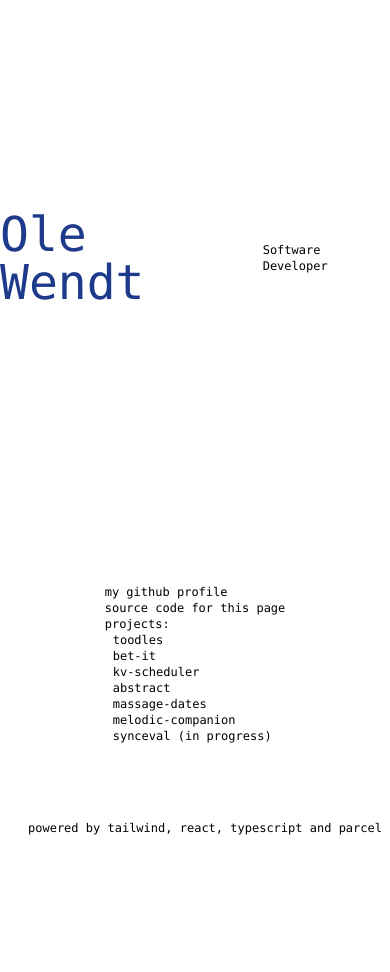
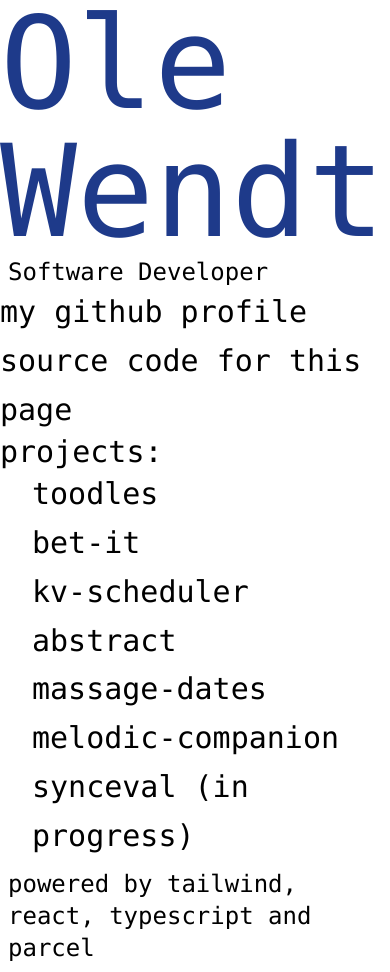
Before and after one commit to WendtOle/home-page, a React (Vite) app: page / in a window 390 px wide. Before the commit the page ends 844 px from the top, so only its background shows below. Built offline with nearby package versions, Linux system fonts and the light colour scheme.

Commit message:
Mobile first styling

```diff
--- a/src/App.tsx
+++ b/src/App.tsx
@@ -6,13 +6,13 @@ import { Header } from "./Header";
 export function App() {
   return (
     <div className="flex flex-col h-screen space-between">
-      <div className="flex items-center justify-center space-x-2 basis-5/8">
+      <div className="flex items-center justify-center basis-1/2 md:basis-5/8">
         <Header />
       </div>
-      <div className="flex basis-3/8">
+      <div className="flex basis-1/2 md:basis-3/8">
         <Content />
       </div>
-      <div className="flex justify-end p-2 flex-col items-end">
+      <div className="flex justify-end p-2 flex-col items-center md:items-end">
         <Footer />
       </div>
     </div>
--- a/src/Footer.tsx
+++ b/src/Footer.tsx
@@ -2,10 +2,8 @@ import React from "react";
 
 export const Footer = () => {
   return (
-    <div>
-      <p className="font-mono text-xs">
-        powered by tailwind, react, typescript and parcel
-      </p>
-    </div>
+    <p className="font-mono text-2xl md:text-xs">
+      powered by tailwind, react, typescript and parcel
+    </p>
   );
 };
--- a/src/Header.tsx
+++ b/src/Header.tsx
@@ -2,9 +2,11 @@ import React from "react";
 
 export const Header = () => {
   return (
-    <>
-      <h1 className="text-blue-900 text-5xl font-mono">Ole Wendt</h1>
-      <p className="font-mono text-xs">Software Developer</p>
-    </>
+    <div className="flex space-x-2 flex-col md:flex-row">
+      <h1 className="text-blue-900 text-9xl md:text-5xl font-mono">
+        Ole Wendt
+      </h1>
+      <p className="font-mono text-2xl md:text-xs">Software Developer</p>
+    </div>
   );
 };
--- a/src/Link.tsx
+++ b/src/Link.tsx
@@ -3,7 +3,7 @@ import React from "react";
 export const Link = (props: { href: string; name: string }) => {
   return (
     <a
-      className="font-mono text-xs hover:text-gray-400"
+      className="font-mono text-3xl md:text-xs hover:text-gray-400 leading-relaxed"
       href={props.href}
       target="_blank"
     >
--- a/src/Projects.tsx
+++ b/src/Projects.tsx
@@ -4,8 +4,8 @@ import { Link } from "./Link";
 export const Projects = () => {
   return (
     <>
-      <p className="font-mono text-xs">projects:</p>
-      <div className="flex flex-col mx-2">
+      <p className="font-mono text-3xl md:text-xs">projects:</p>
+      <div className="flex flex-col mx-8 md:mx-2">
         <Link href="https://toodles-seven.vercel.app/" name="toodles" />
         <Link href="https://bet-it.vercel.app/" name="bet-it" />
         <Link href="https://kv-scheduler.vercel.app/" name="kv-scheduler" />
```
